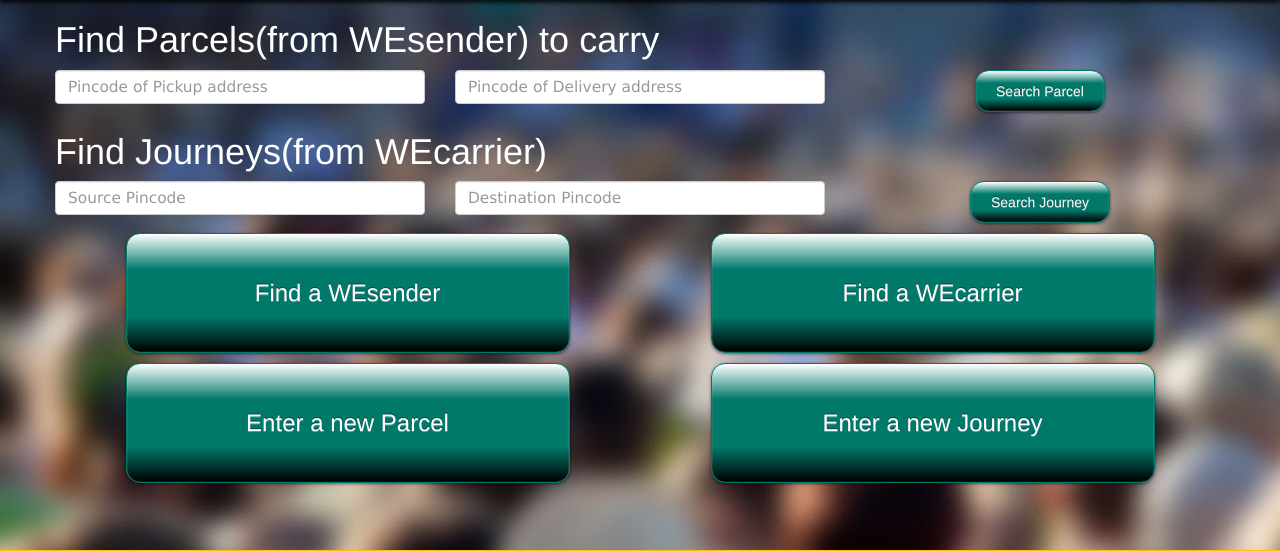
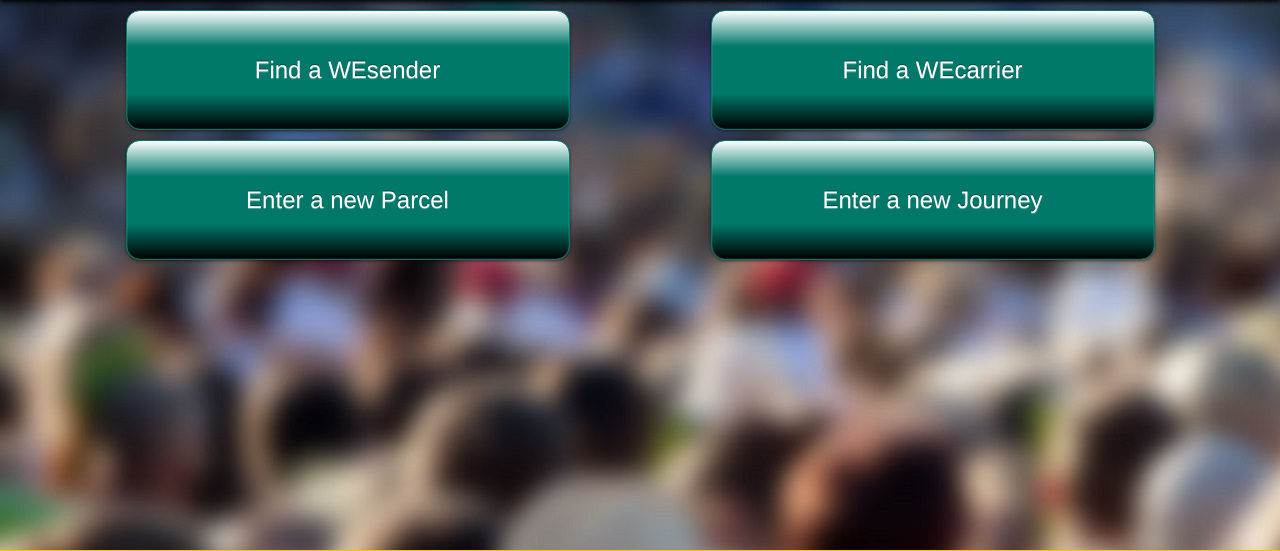
Before and after one commit to pk-wc/wc_dev_work, a PHP site: page / in a window 1280 px wide. Shown: the part 50-601 px from the top of the page. Run offline with PHP 8.4, Linux system fonts and the light colour scheme; data that the repository does not hold is empty; some libraries are stand-ins or nearby versions.

Commit message:
index.php rollback to 3-4-2016 version

```diff
--- a/index.php
+++ b/index.php
@@ -27,34 +27,6 @@ echo ' <div id="content">';
 	echo '   <div class="container">
 			<div class="row">';
 	checkPageMessages();
-	echo '							<h1 style="color:#fff">Find Parcels(from WEsender) to carry</h1>';
-	echo '							<form action="" method="post">';
-	echo '								<div class="row">';
-	echo '                 <div class="col-xs-12 col-md-4 ui-widget" style="margin-bottom:2px">';
-	echo '								  <input type="text" id="pincode0" name="input_order_source_pincode_search" value="'.$input_order_source_pincode_search.'"" class="form-control" placeholder="Pincode of Pickup address" onkeyup="showPincode()">';
- 	echo '								 </div>';
-	echo '								 <div class="col-xs-12 col-md-4 ui-widget" style="margin-bottom:2px">';
-	echo '								  <input type="text" id="pincode1" name="input_order_destination_pincode_search" value="'.$input_order_destination_pincode_search.'"" class="form-control" placeholder="Pincode of Delivery address" onkeyup="showPincode()">';
-	echo '								 </div>';
-	echo '								 <div class="col-xs-12 col-md-4" style="text-align:center">';
-	echo '								  <button class="btn btn-primary" type="submit">Search Parcel</button>';
-	echo '								 </div>';
- 	echo '								</div>';
-	echo '							</form>';
-  echo '							<h1 style="color:#fff">Find Journeys(from WEcarrier)</h1>';
-	echo '							<form action="" method="post">';
-	echo '							<div class="row">';
-	echo '									<div class="col-xs-12 col-md-4 ui-widget" style="margin-bottom:2px">';
-	echo '										<input type="text" name="input_journey_source_pincode_search" value="'.$input_journey_source_pincode_search.'" id="pincode2" class="form-control" placeholder="Source Pincode" onkeyup="showPincode()">';
-	echo '									</div>';
-	echo '									<div class="col-xs-12 col-md-4 ui-widget" style="margin-bottom:2px">';
-	echo '									<input type="text" name="input_journey_destination_pincode_search" id="pincode3" value="'.$input_journey_destination_pincode_search.'" class="form-control" placeholder="Destination Pincode" onkeyup="showPincode()">';
-	echo '									</div>';
-	echo '									<div class="col-xs-12 col-md-4" style="text-align:center">';
-	echo '										<button class="btn btn-primary" type="submit">Search Journey</button>';
-	echo '									</div>';
-	echo '								</div>';
-	echo '							</form>';
 	echo '		<div class="col-xs-12 col-md-6 col-lg-6" style="margin-top: 10px;text-align:center">
 			     		<a href="myDashboard.php?as_a=sender"><button type="button" class="btn index-btn" style="width:80%">Find a WEsender</button></a>
 			     	</div>
```
